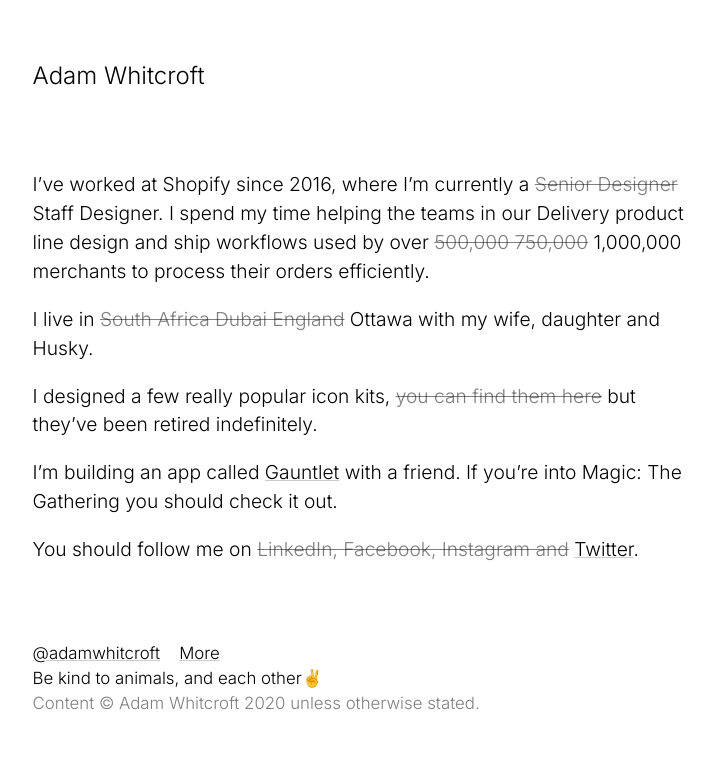
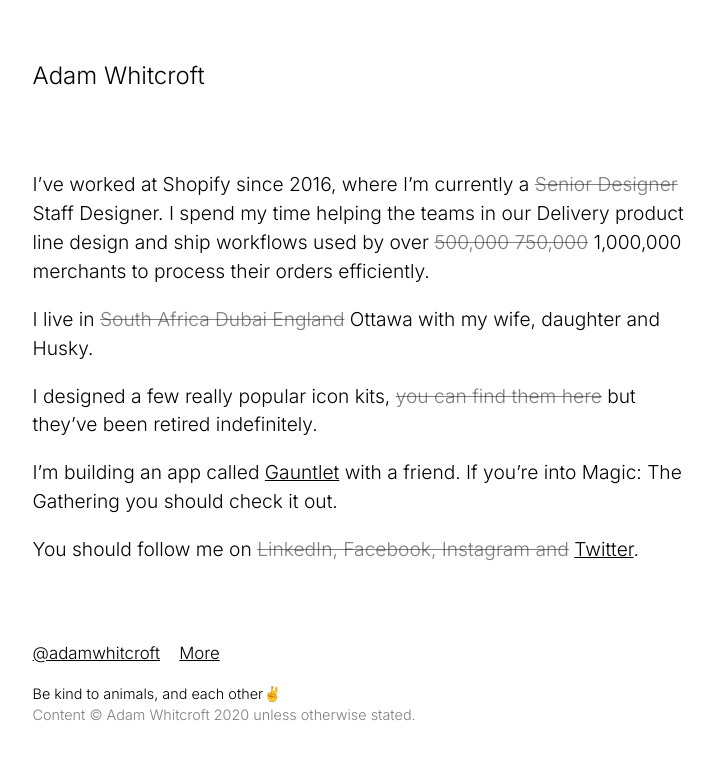
Before and after one commit to AdamWhitcroft/adamwhitcroft.github.io, a Jekyll site: the page built from index.md, in a window 1280 px wide. Shown: the top 760 px of the page, without its empty margins (281-996 px from the left). Built offline with Jekyll 4.4.1, drawn with Linux system fonts in a browser that asks for light colours.

Commit message:
smaller type for small screens, fixed footer spacing

```diff
--- a/_includes/footer.html
+++ b/_includes/footer.html
@@ -6,6 +6,6 @@
 		</li>
 		{% endfor %}
 	</ul>
-	<p class="font-size-small">Be kind to animals, and each other✌️</p>
-	<p class="font-size-small subdued">Content &copy; Adam Whitcroft {{ site.time | date: '%Y' }} unless otherwise stated.</p>
+	<p class="font-size-smallest">Be kind to animals, and each other✌️</p>
+	<p class="font-size-smallest subdued">Content &copy; Adam Whitcroft {{ site.time | date: '%Y' }} unless otherwise stated.</p>
 </footer>
--- a/_sass/_style.scss
+++ b/_sass/_style.scss
@@ -12,6 +12,10 @@
   font-size: 120%;
   line-height: 1.5;
   scroll-behavior: smooth;
+
+  @media screen and (max-width: $breakpoint-small) {
+    font-size: 100%;
+  }
 
   @media screen and (prefers-color-scheme: dark) {
     background-color: $background--darkMode;
@@ -86,6 +90,7 @@
   ul {
     @extend .plain-ul;
     @extend .clearfix;
+    margin-bottom: $measure / 3;
   }
 
   li {
--- a/_sass/_type.scss
+++ b/_sass/_type.scss
@@ -17,7 +17,6 @@
 
 a {
   color: $color;
-  text-decoration-color: rgba($color, 0.2);
 
   &:hover {
     color: blue;
@@ -63,6 +62,10 @@
   font-size: $font-size-small;
 }
 
+.font-size-smallest {
+  font-size: $font-size-smallest;
+}
+
 del {
   @extend .subdued;
 }
--- a/_sass/_variables.scss
+++ b/_sass/_variables.scss
@@ -14,6 +14,7 @@
 $font-family-sans-serif: "Inter", Verdana, Arial, sans-serif;
 $font-family-serif: "Inter", Verdana, Arial, sans-serif;
 $font-size-small: 0.875rem;
+$font-size-smallest: 0.75rem;
 
 /* Structure */
 
```
